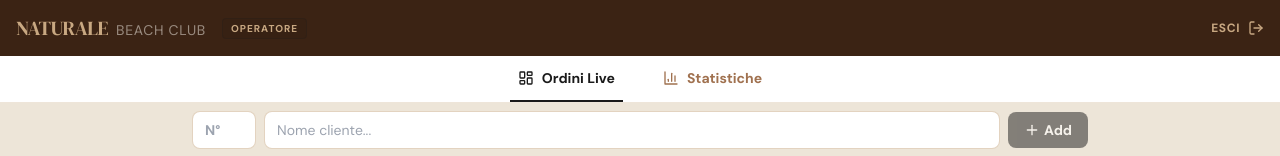
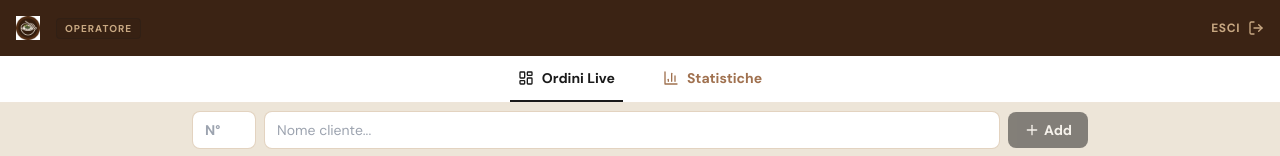
Before and after one commit to antozz996/PokeFlow, a Next.js app: page /admin in a window 1280 px wide. Shown: the top 156 px of the page. Built offline with nearby package versions, Linux system fonts and the light colour scheme; no server answers; the database is empty.

Commit message:
Replace text logo with uploaded image logo and center it

```diff
--- a/components/shared/Logo.tsx
+++ b/components/shared/Logo.tsx
@@ -11,21 +11,18 @@ interface LogoProps {
 
 export default function Logo({ size = "md", className }: LogoProps) {
   const sizeClasses = {
-    sm: "text-xl",
-    md: "text-2xl",
-    lg: "text-3xl",
+    sm: "h-6",
+    md: "h-8",
+    lg: "h-20", // Più grande per la pagina di login
   };
 
   return (
-    <span
-      className={cn(
-        "font-display tracking-tight select-none",
-        sizeClasses[size],
-        className
-      )}
-    >
-      <span className="text-brand-accent">NATURALE</span>
-      <span className="text-cream opacity-50 ml-2 text-sm font-body tracking-wider uppercase hidden sm:inline-block">Beach Club</span>
-    </span>
+    <div className={cn("flex items-center justify-center", className)}>
+      <img
+        src="/icon-512.png"
+        alt="Naturale Beach Club Logo"
+        className={cn("object-contain", sizeClasses[size])}
+      />
+    </div>
   );
 }
```
